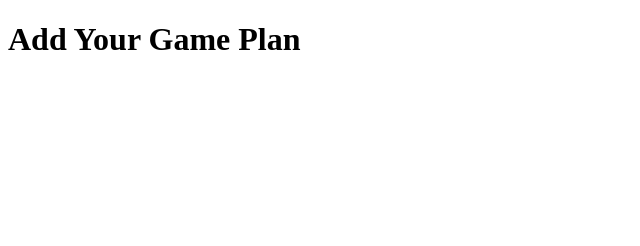
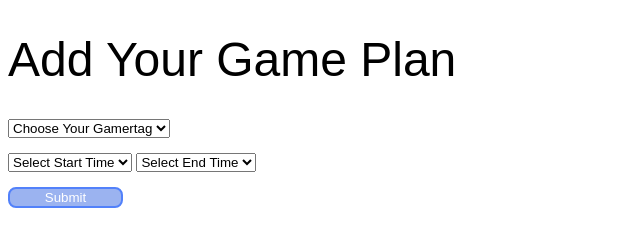
Before and after one commit to cakasten/halo_assemble, a plain HTML site: page addGamePlan.html in a window 1280 px wide. Shown: the whole page, without its empty margins (0-640 px from the left). Drawn offline with Linux system fonts and the light colour scheme.

Commit message:
add form to addGamePlan.html

```diff
--- a/addGamePlan.html
+++ b/addGamePlan.html
@@ -1,14 +1,71 @@
 <!DOCTYPE html>
 <html lang="en">
+
 <head>
+    <link rel="stylesheet" href="style.css">
     <meta charset="UTF-8">
     <meta http-equiv="X-UA-Compatible" content="IE=edge">
     <meta name="viewport" content="width=device-width, initial-scale=1.0">
     <title>Add Game Plan</title>
 </head>
+
 <body>
     <h1>Add Your Game Plan</h1>
 
-    <form action=""></form>
+    <form>
+        <select name="gamertag" id="gamertag">
+            <option value="default">Choose Your Gamertag</option>
+            <option value="libidoUncle">Libido Uncle</option>
+            <option value="libidoBunny">Libido Bunny</option>
+            <option value="saddestBoy">The Saddest Boy</option>
+            <option value="cuddyWhite">Cuddy White</option>
+            <option value="sunburnedCuddy">Sunburned Cuddy</option>
+        </select>
+        <select name="startTime" id="startTime">
+            <option value="default">Select Start Time</option>
+            <option value="sevenAM">7:00 am</option>
+            <option value="eightAM">8:00 am</option>
+            <option value="nineAM">9:00 am</option>
+            <option value="tenAM">10:00 am</option>
+            <option value="elevenAM">11:00 am</option>
+            <option value="twelvePM">12:00 pm</option>
+            <option value="onePM">1:00 pm</option>
+            <option value="twoPM">2:00 pm</option>
+            <option value="threePM">3:00 pm</option>
+            <option value="fourPM">4:00 pm</option>
+            <option value="fivePM">5:00 pm</option>
+            <option value="sixPM">6:00 pm</option>
+            <option value="sevenPM">7:00 pm</option>
+            <option value="eightPM">8:00 pm</option>
+            <option value="ninePM">9:00 pm</option>
+            <option value="tenPM">10:00 pm</option>
+            <option value="elevenPM">11:00 pm</option>
+            <option value="twelveAM">12:00 pm</option>
+        </select>
+        <select name="endTime" id="endTime">
+            <option value="default">Select End Time</option>
+            <option value="sevenAM">7:00 am</option>
+            <option value="eightAM">8:00 am</option>
+            <option value="nineAM">9:00 am</option>
+            <option value="tenAM">10:00 am</option>
+            <option value="elevenAM">11:00 am</option>
+            <option value="twelvePM">12:00 pm</option>
+            <option value="onePM">1:00 pm</option>
+            <option value="twoPM">2:00 pm</option>
+            <option value="threePM">3:00 pm</option>
+            <option value="fourPM">4:00 pm</option>
+            <option value="fivePM">5:00 pm</option>
+            <option value="sixPM">6:00 pm</option>
+            <option value="sevenPM">7:00 pm</option>
+            <option value="eightPM">8:00 pm</option>
+            <option value="ninePM">9:00 pm</option>
+            <option value="tenPM">10:00 pm</option>
+            <option value="elevenPM">11:00 pm</option>
+            <option value="twelveAM">12:00 pm</option>
+        </select>
+
+        <button type="submit" id="submit">Submit</button>
+    </form>
 </body>
+
 </html>
--- a/style.css
+++ b/style.css
@@ -38,3 +38,17 @@ button {
     width: 115px;
     height: 25;
 }
+
+#gamertag {
+    display: block;
+    margin-bottom: 15px;
+}
+
+form {
+    width: 300px;
+    height: 100px;
+}
+#submit {
+margin-top: 15px;
+
+}
```
